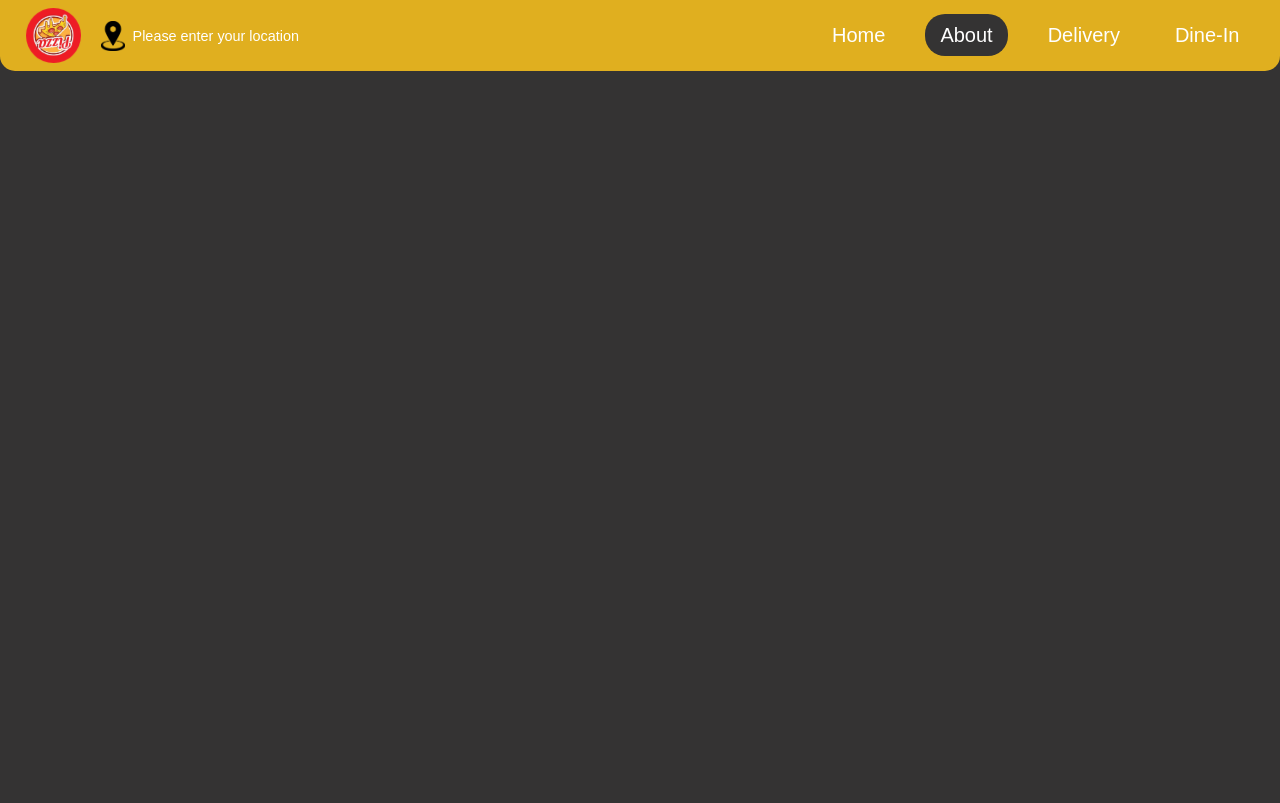
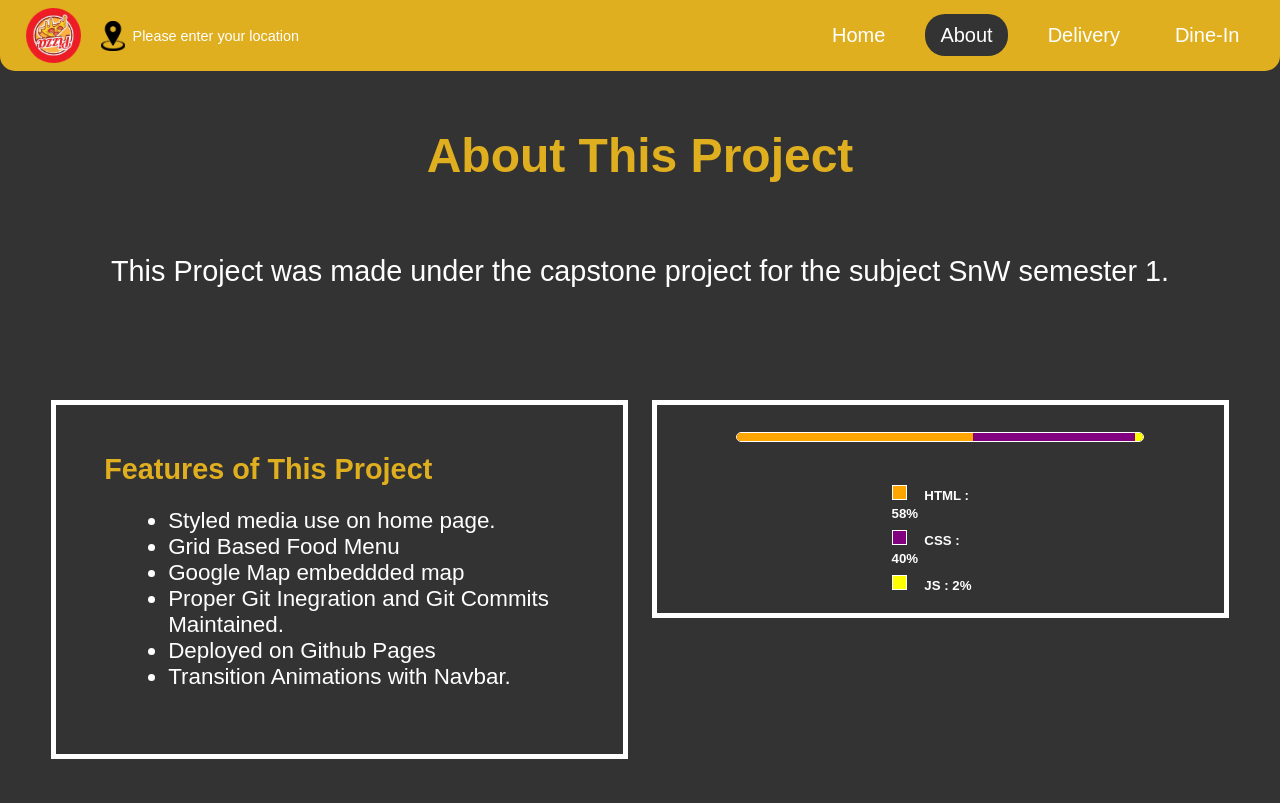
Before and after one commit to daksheshsharma2409/quickbite, a plain HTML site: page about.html in a window 1280 px wide. Drawn offline with Linux system fonts and the light colour scheme.

Commit message:
Added About Project part and js

```diff
--- a/about.html
+++ b/about.html
@@ -4,6 +4,7 @@
     <meta charset="UTF-8" />
     <meta name="viewport" content="width=device-width, initial-scale=1.0" />
     <link rel="stylesheet" href="css/style.css" />
+    <link rel="stylesheet" href="css/about.css" />
     <title>About</title>
     <link
       rel="shortcut icon"
@@ -38,5 +39,52 @@
         </ul>
       </nav>
     </header>
+    <section>
+      <div class="main-container">
+        <h1>About This Project</h1>
+        <p style="text-align: center">
+          This Project was made under the capstone project for the subject SnW
+          semester 1.
+        </p>
+        <div class="feature-container">
+          <div class="tcontainer">
+            <h2>Features of This Project</h2>
+            <ul>
+              <li>Styled media use on home page.</li>
+              <li>Grid Based Food Menu</li>
+              <li>Google Map embeddded map</li>
+              <li>Proper Git Inegration and Git Commits Maintained.</li>
+              <li>Deployed on Github Pages</li>
+              <li>Transition Animations with Navbar.</li>
+            </ul>
+          </div>
+          <div class="gitcontainer">
+            <div class="gitstats">
+              <div class="gitbar">
+                <div class="git-lang" id="html-bar"></div>
+                <div class="git-lang" id="css-bar"></div>
+                <div class="git-lang" id="js-bar"></div>
+              </div>
+            </div>
+
+            <div class="git-text">
+              <div class="ind-block">
+                <div id="html-color"></div>
+                <h5 class="text-block" id="html-text">HTML</h5>
+              </div>
+              <div class="ind-block">
+                <div id="css-color"></div>
+                <h5 class="text-block" id="css-text">CSS</h5>
+              </div>
+              <div class="ind-block">
+                <div id="js-color"></div>
+                <h5 class="text-block" id="js-text">JS</h5>
+              </div>
+            </div>
+          </div>
+        </div>
+      </div>
+    </section>
+    <script src="js/about.js"></script>
   </body>
 </html>
--- a/css/about.css
+++ b/css/about.css
@@ -0,0 +1,114 @@
+section {
+  width: 100%;
+  padding: 3em 4%;
+}
+
+section:first-of-type {
+  padding-top: 8em;
+}
+
+.main-container h1 {
+  color: #e0af1f;
+  font-size: 3rem;
+  text-align: center;
+  margin-bottom: 1.5em;
+  font-weight: bold;
+}
+
+.main-container p {
+  color: white;
+  font-size: 1.8rem;
+}
+
+.main-container h2 {
+  color: #e0af1f;
+  font-size: 1.8rem;
+}
+
+.main-container ul {
+  margin-top: 1em;
+  color: white;
+  font-size: 1.4rem;
+  margin-left: 4rem;
+  margin-bottom: 1rem;
+}
+
+.feature-container {
+  width: 100%;
+  height: 25rem;
+  /* background-color: greenyellow; */
+  display: flex;
+  justify-content: space-between;
+  margin-top: 7rem;
+}
+
+.feature-container .tcontainer {
+  width: 49%;
+  height: fit-content;
+  /* background-color: red; */
+  border: 5px solid white;
+  padding: 3rem;
+}
+
+.feature-container .gitcontainer {
+  width: 49%;
+  height: fit-content;
+  /* background-color: blue; */
+  border: 5px solid white;
+}
+
+.tcontainer:hover,
+.gitcontainer:hover {
+  border: 5px solid #e0af1f;
+  transition: all 0.3s ease;
+  cursor: pointer;
+}
+
+.gitcontainer .gitstats {
+  width: 80%;
+  height: 2rem;
+  /* background-color: black; */
+  margin: 1rem auto;
+  align-content: center;
+}
+
+.gitcontainer .gitstats .gitbar {
+  width: 90%;
+  height: 30%;
+  border: 1px solid white;
+  border-radius: 100px;
+  margin-left: auto;
+  margin-right: auto;
+  display: flex;
+  justify-content: space-between;
+}
+
+.git-lang {
+  height: 100%;
+}
+
+.git-text {
+  /* background-color: red; */
+  width: 20%;
+  height: 6rem;
+  margin: 2rem auto 2rem;
+}
+
+#html-color,
+#css-color,
+#js-color {
+  width: 15px;
+  height: 15px;
+  border: 1px solid white;
+  display: inline-block;
+}
+
+.text-block {
+  display: inline;
+  margin-left: 1em;
+  color: white;
+}
+
+.ind-block {
+  margin: 0.5em;
+}
--- /dev/null
+++ b/js/about.js
@@ -0,0 +1,22 @@
+let html_per = 58;
+let css_per = 40;
+let js_per = 2;
+
+document.getElementById("html-bar").style.backgroundColor = "orange";
+document.getElementById("html-bar").style.width = `${html_per}%`;
+document.getElementById("html-bar").style.borderRadius = "100px 0 0 100px";
+
+document.getElementById("css-bar").style.backgroundColor = "purple";
+document.getElementById("css-bar").style.width = `${css_per}%`;
+
+document.getElementById("js-bar").style.backgroundColor = "yellow";
+document.getElementById("js-bar").style.width = `${js_per}%`;
+document.getElementById("js-bar").style.borderRadius = "0 100px 100px 0";
+
+document.getElementById("html-color").style.backgroundColor = "orange";
+document.getElementById("css-color").style.backgroundColor = "purple";
+document.getElementById("js-color").style.backgroundColor = "yellow";
+
+document.getElementById("html-text").innerText = `HTML : ${html_per}%`;
+document.getElementById("css-text").innerText = `CSS : ${css_per}%`;
+document.getElementById("js-text").innerText = `JS : ${js_per}%`;
```
Also changed, not shown: 1 other file.
